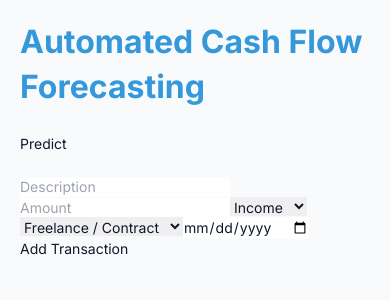
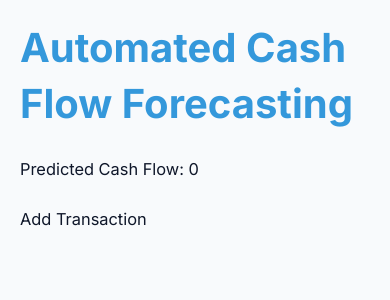
Before and after one commit to kalavathiramarao76-ui/pf-cash-flow-pro, a Next.js app: page /dashboard in a window 390 px wide. Shown: the top 300 px of the page. Built offline with nearby package versions, Linux system fonts and the light colour scheme.

Commit message:
improve: auto-upgrade cycle #145
Files: app/dashboard/page.tsx, app/forecasting/page.tsx, app/globals.css

```diff
--- a/app/dashboard/page.tsx
+++ b/app/dashboard/page.tsx
@@ -100,34 +100,47 @@ class AdvancedMlModel {
     return model;
   }
 
-  public predict(transactions: Transaction[]): { income: number, expense: number } {
-    const predictedIncome = this.predictIncome(transactions.filter(t => t.type === 'income'));
-    const predictedExpense = this.predictExpense(transactions.filter(t => t.type === 'expense'));
-    return { income: predictedIncome, expense: predictedExpense };
+  predictCashFlow(transactions: Transaction[]): number {
+    const predictedIncome = this.predictIncome(transactions);
+    const predictedExpense = this.predictExpense(transactions);
+    return predictedIncome - predictedExpense;
   }
 
   private predictIncome(transactions: Transaction[]): number {
-    const incomeAmounts = transactions.map(t => t.amount);
-    const averageIncome = incomeAmounts.reduce((a, b) => a + b, 0) / incomeAmounts.length;
-    return averageIncome;
+    const incomeTransactions = transactions.filter(t => t.type === 'income');
+    let predictedIncome = 0;
+    incomeTransactions.forEach(transaction => {
+      const category = transaction.category;
+      const amounts = this.incomeModel[category];
+      if (amounts) {
+        predictedIncome += amounts.reduce((a, b) => a + b, 0) / amounts.length;
+      }
+    });
+    return predictedIncome;
   }
 
   private predictExpense(transactions: Transaction[]): number {
-    const expenseAmounts = transactions.map(t => t.amount);
-    const averageExpense = expenseAmounts.reduce((a, b) => a + b, 0) / expenseAmounts.length;
-    return averageExpense;
+    const expenseTransactions = transactions.filter(t => t.type === 'expense');
+    let predictedExpense = 0;
+    expenseTransactions.forEach(transaction => {
+      const category = transaction.category;
+      const amounts = this.expenseModel[category];
+      if (amounts) {
+        predictedExpense += amounts.reduce((a, b) => a + b, 0) / amounts.length;
+      }
+    });
+    return predictedExpense;
   }
 }
 
 function App() {
   const [transactions, setTransactions] = useState<Transaction[]>(getStoredTransactions());
-  const [mlModel, setMlModel] = useState<AdvancedMlModel | null>(null);
+  const [predictedCashFlow, setPredictedCashFlow] = useState<number>(0);
 
   useEffect(() => {
-    if (transactions.length > 0) {
-      const model = new AdvancedMlModel(transactions);
-      setMlModel(model);
-    }
+    const mlModel = new AdvancedMlModel(transactions);
+    const predictedCashFlow = mlModel.predictCashFlow(transactions);
+    setPredictedCashFlow(predictedCashFlow);
   }, [transactions]);
 
   const handleAddTransaction = (transaction: Transaction) => {
@@ -142,17 +155,10 @@ function App() {
     saveTransactions(newTransactions);
   };
 
-  const handlePredict = () => {
-    if (mlModel) {
-      const prediction = mlModel.predict(transactions);
-      console.log(`Predicted income: ${prediction.income}, Predicted expense: ${prediction.expense}`);
-    }
-  };
-
   return (
     <div>
       <h1>Automated Cash Flow Forecasting</h1>
-      <button onClick={handlePredict}>Predict</button>
+      <p>Predicted Cash Flow: {predictedCashFlow}</p>
       <ul>
         {transactions.map(transaction => (
           <li key={transaction.id}>
@@ -164,41 +170,15 @@ function App() {
           </li>
         ))}
       </ul>
-      <form>
-        <input type="text" placeholder="Description" />
-        <input type="number" placeholder="Amount" />
-        <select>
-          <option value="income">Income</option>
-          <option value="expense">Expense</option>
-        </select>
-        <select>
-          {CATEGORIES_INCOME.map(category => (
-            <option key={category} value={category}>{category}</option>
-          ))}
-          {CATEGORIES_EXPENSE.map(category => (
-            <option key={category} value={category}>{category}</option>
-          ))}
-        </select>
-        <input type="date" placeholder="Date" />
-        <button onClick={(e) => {
-          e.preventDefault();
-          const description = (document.querySelector('input[type="text"]') as HTMLInputElement).value;
-          const amount = parseFloat((document.querySelector('input[type="number"]') as HTMLInputElement).value);
-          const type = (document.querySelector('select') as HTMLSelectElement).value;
-          const category = (document.querySelectorAll('select')[1] as HTMLSelectElement).value;
-          const date = (document.querySelector('input[type="date"]') as HTMLInputElement).value;
-          const transaction: Transaction = {
-            id: Math.random().toString(),
-            description,
-            amount,
-            type: type as TransactionType,
-            category,
-            date,
-            recurring: false,
-          };
-          handleAddTransaction(transaction);
-        }}>Add Transaction</button>
-      </form>
+      <button onClick={() => handleAddTransaction({
+        id: Math.random().toString(),
+        description: 'New Transaction',
+        amount: 100,
+        type: 'income',
+        category: 'Freelance / Contract',
+        date: new Date().toISOString().split("T")[0],
+        recurring: false,
+      })}>Add Transaction</button>
     </div>
   );
 }
--- a/app/globals.css
+++ b/app/globals.css
@@ -153,32 +153,27 @@ img[lazy].loaded {
 }
 
 ::-webkit-scrollbar-thumb {
-  background: #cbd5e1;
-  border-radius: 10px;
+  background: #ccc;
+  border-radius: 3px;
 }
 
-::-webkit-scrollbar-thumb:hover {
-  background: #a1c9f2;
-}
-
-@media only screen and (max-width: 768px) {
+@media (max-width: 768px) {
   body {
-    font-size: var(--mobile-font-size);
-    line-height: var(--mobile-line-height);
-  }
-
-  h1 {
-    font-size: var(--mobile-header-font-size);
-  }
-
-  h2 {
-    font-size: var(--mobile-subheader-font-size);
+    font-size: calc(1rem + 0.2vw);
   }
 }
 
-@media only screen and (prefers-reduced-motion: reduce) {
+@media (max-width: 480px) {
+  body {
+    font-size: calc(1rem + 0.1vw);
+  }
+  .container {
+    grid-template-columns: repeat(6, 1fr);
+  }
+}
+
+@media (prefers-reduced-motion: reduce) {
   * {
     transition: none;
-    animation: none;
   }
 }
```
Also changed, not shown: app/forecasting/page.tsx (+69 -61 lines).
